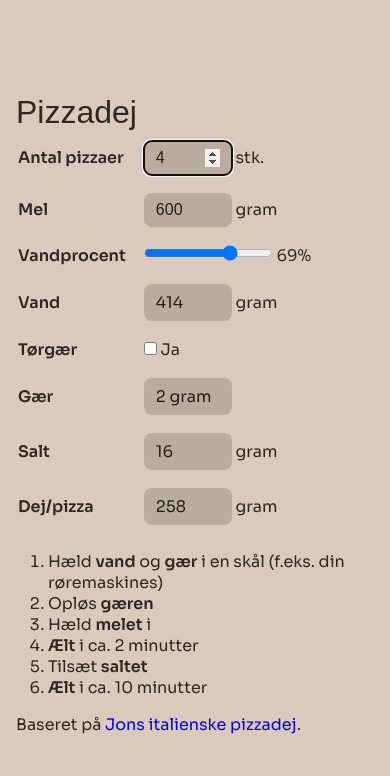
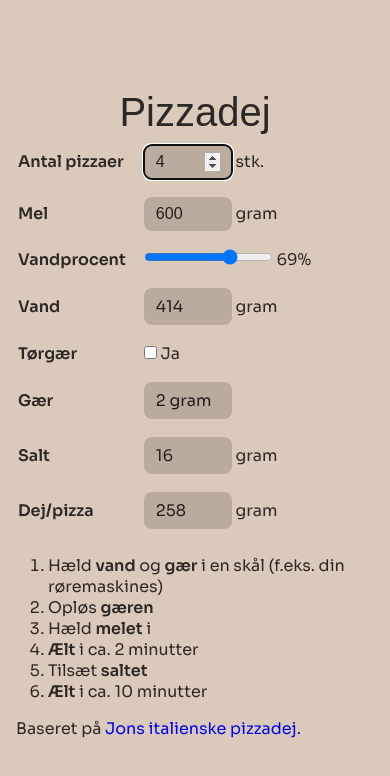
Before and after one commit to Znegl/pizza-dough, a Vue app: page / in a window 390 px wide. Shown: the top 776 px of the page. Built offline with nearby package versions, Linux system fonts and the light colour scheme; a web font is replaced by a local one.

Commit message:
Tweaked responsive heading

```diff
--- a/src/assets/main.css
+++ b/src/assets/main.css
@@ -34,13 +34,13 @@ body {
 h1 {
   font-family: Oi, sans-serif;
   font-size: 4rem;
-  transition: font-size .3s ease-in-out;
 
   @media (max-width: 30rem) {
+    text-align: center;
     font-size: 3rem;
   }
   @media (max-width: 25rem) {
-    font-size: 2rem;
+    font-size: 2.5rem;
   }
 }
 
```
